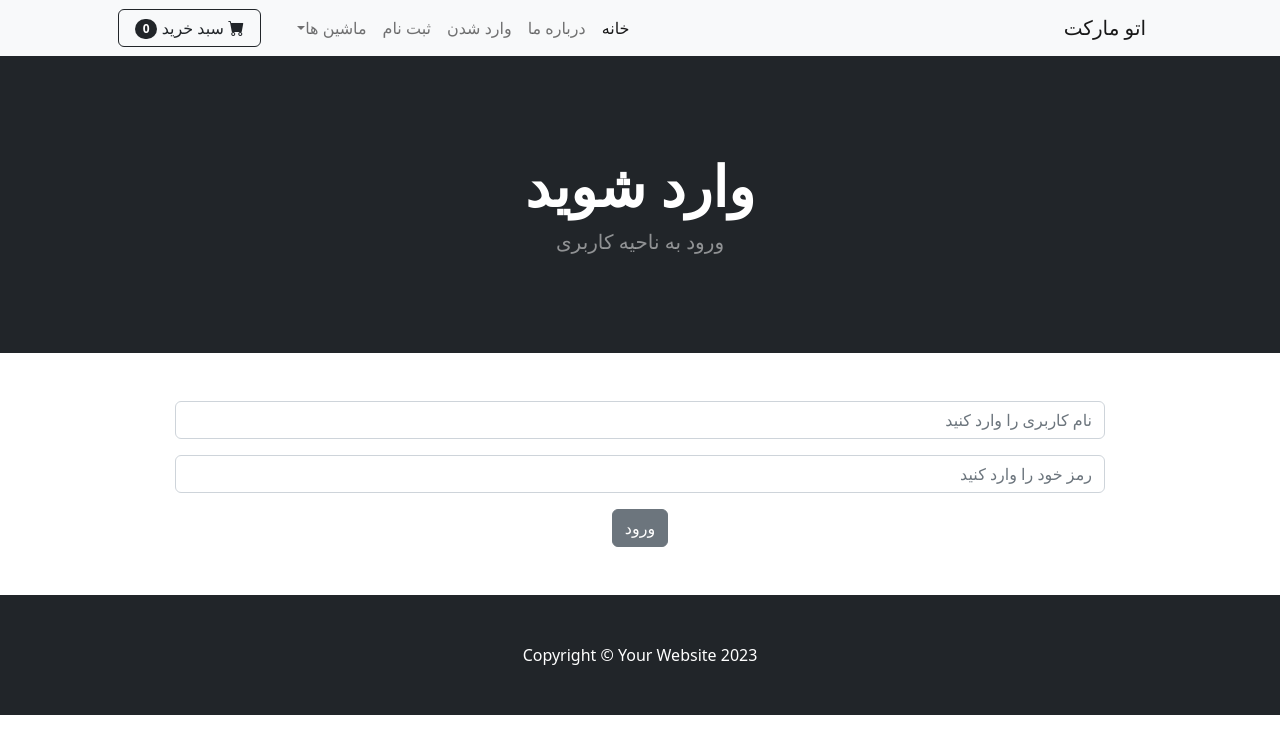
After one commit to Danial-niknam82/autotune, a Django app: page /login/ in a window 1280 px wide. The commit adds this page. Shown: the top 754 px of the page. Run offline with Django 5.2, Linux system fonts and the light colour scheme; some libraries are stand-ins or nearby versions.

Commit message:
login & logout

```diff
--- a/shop/templates/base.html
+++ b/shop/templates/base.html
@@ -16,7 +16,14 @@
     </head>
     <body dir='rtl'>
         {% include "navbar.html" %}
-
+        {% if messages %}
+            {% for messages in messages %}
+            <div class="alert alert-warning alert-dismissible fade show" role="alert">
+                {{ messages }}
+                <button type="button" class="btn-close" data-bs-dismiss="alert" aria-label="Close"></button>
+            </div>
+            {% endfor %}
+        {% endif %}
         {% block content %}
 
         {% endblock %}
--- /dev/null
+++ b/shop/templates/login.html
@@ -0,0 +1,33 @@
+{% extends "base.html" %}
+{% block content %}
+<header class="bg-dark py-5">
+  <div class="container px-4 px-lg-5 my-5">
+      <div class="text-center text-white">
+          <h1 class="display-4 fw-bolder">وارد شوید </h1>
+          <p class="lead fw-normal text-white-50 mb-0">ورود به ناحیه کاربری</p>
+      </div>
+  </div>
+</header>
+
+<br><br>
+<div class="container">
+  <div class='row'>
+    <center>
+      <div class='col-10'>
+        <form method="POST" action={% url 'login' %}>
+          {% csrf_token %}
+          <div class="mb-3">
+            <input type="text" class="form-control" name="username" placeholder="نام کاربری را وارد کنید">
+          </div>
+          <div class="mb-3">
+            <input type="password" class="form-control" name="password" placeholder="رمز خود را وارد کنید">
+          </div>
+          <button type="submit" class="btn btn-secondary">ورود</button>
+        </form>
+      </div>
+    </center>
+  </div>
+</div>
+<br><br>
+
+{% endblock %}
--- a/shop/templates/navbar.html
+++ b/shop/templates/navbar.html
@@ -1,12 +1,20 @@
 <!-- Navigation-->
         <nav class="navbar navbar-expand-lg navbar-light bg-light">
             <div class="container px-4 px-lg-5">
-                <a class="navbar-brand" href="/">اتو مارکت</a>
+                <a class="navbar-brand" href="{% url "home" %}">اتو مارکت</a>
                 <button class="navbar-toggler" type="button" data-bs-toggle="collapse" data-bs-target="#navbarSupportedContent" aria-controls="navbarSupportedContent" aria-expanded="false" aria-label="Toggle navigation"><span class="navbar-toggler-icon"></span></button>
                 <div class="collapse navbar-collapse" id="navbarSupportedContent">
                     <ul class="navbar-nav me-auto mb-2 mb-lg-0 ms-lg-4">
-                        <li class="nav-item"><a class="nav-link active" aria-current="page" href="/">خانه</a></li>
-                        <li class="nav-item"><a class="nav-link" href="about/">درباره ما</a></li>
+                        <li class="nav-item"><a class="nav-link active" aria-current="page" href="{% url "home" %}">خانه</a></li>
+                        <li class="nav-item"><a class="nav-link" href="{% url "about" %}">درباره ما</a></li>
+
+                        {% if user.is_authenticated %}
+                        <li class="nav-item"><a class="nav-link" href="{% url "logout" %}">خارج شدن</a></li>
+                        {% else %}
+                        <li class="nav-item"><a class="nav-link" href={% url "login" %}>وارد شدن</a></li>
+                        <li class="nav-item"><a class="nav-link" href={% url "signup" %}>ثبت نام</a></li>
+                        {% endif %}
+
                         <li class="nav-item dropdown">
                             <a class="nav-link dropdown-toggle" id="navbarDropdown" href="#" role="button" data-bs-toggle="dropdown" aria-expanded="false">ماشین ها</a>
                             <ul class="dropdown-menu" aria-labelledby="navbarDropdown">
--- a/shop/urls.py
+++ b/shop/urls.py
@@ -1,8 +1,11 @@
-from django.urls import path , include
-from .views import helloworld,about
+from django.urls import path
+from . import views
 
 
 urlpatterns = [
-    path('', helloworld ,name = 'home'),
-    path('about/' , about , name = 'about')
+    path('', views.helloworld ,name = 'home'),
+    path('about/' , views.about , name = 'about'),
+    path('login/', views.login_user ,name = 'login'),
+    path('logout/', views.logout_user ,name = 'logout'),
+    path('signup', views.signup_user,name = "signup")
 ]
--- a/shop/views.py
+++ b/shop/views.py
@@ -1,5 +1,13 @@
-from django.shortcuts import render , HttpResponse
+from django.shortcuts import render , redirect
 from . models import Product
+from django.contrib.auth import authenticate, login, logout
+from django.contrib import messages
+from django.contrib.auth.models import User
+from django.contrib.auth.forms import UserCreationForm
+from django import forms
+from .forms import signupform
+
+
 
 def helloworld(request):
   all_products = Product.objects.all()
@@ -8,3 +16,42 @@ def helloworld(request):
 
 def about(request):
   return render(request , "about.html")
+
+def login_user(request):
+  if request.method == "POST":
+    username = request.POST['username']
+    password = request.POST['password']
+
+    user = authenticate(request , username=username ,password=password)
+    if user is not None:
+      login(request , user)
+      messages.success(request, ("با موفقیت وارد شدید"))
+      return redirect('home')
+    else:
+      messages.success(request, ("رمز یا نام کاربری اشتباه است"))
+      return redirect('login')
+  else:
+    return render(request, "login.html")
+
+def logout_user(request):
+  logout(request)
+  messages.success(request , ('با موفقیت خارج شدید'))
+  return redirect('/')
+
+
+def signup_user(request):
+  form = signupform()
+  if request.method == "POST":
+    form = signupform(request.POST)
+    if form.is_valid:
+      form.save()
+      username = form.cleaned_data['username']
+      password1 = form.cleaned_data['password1']
+      user = authenticate(request , username=username ,password=password1)
+      login(request , user)
+      messages.success(request, ("اکانت شما با موفقیت ساخته شد"))
+      return redirect('home')
+    else:
+      messages.success(request, ("مشکلی در ثبت نام شما وجود دارد"))
+      return redirect('home')
+  return render(request , 'signup.html' , {"form" : form})
```
Also changed, not shown: shop/forms.py (added, +58 -0 lines), shop/templates/signup.html (added, +30 -0 lines), db.sqlite3.
